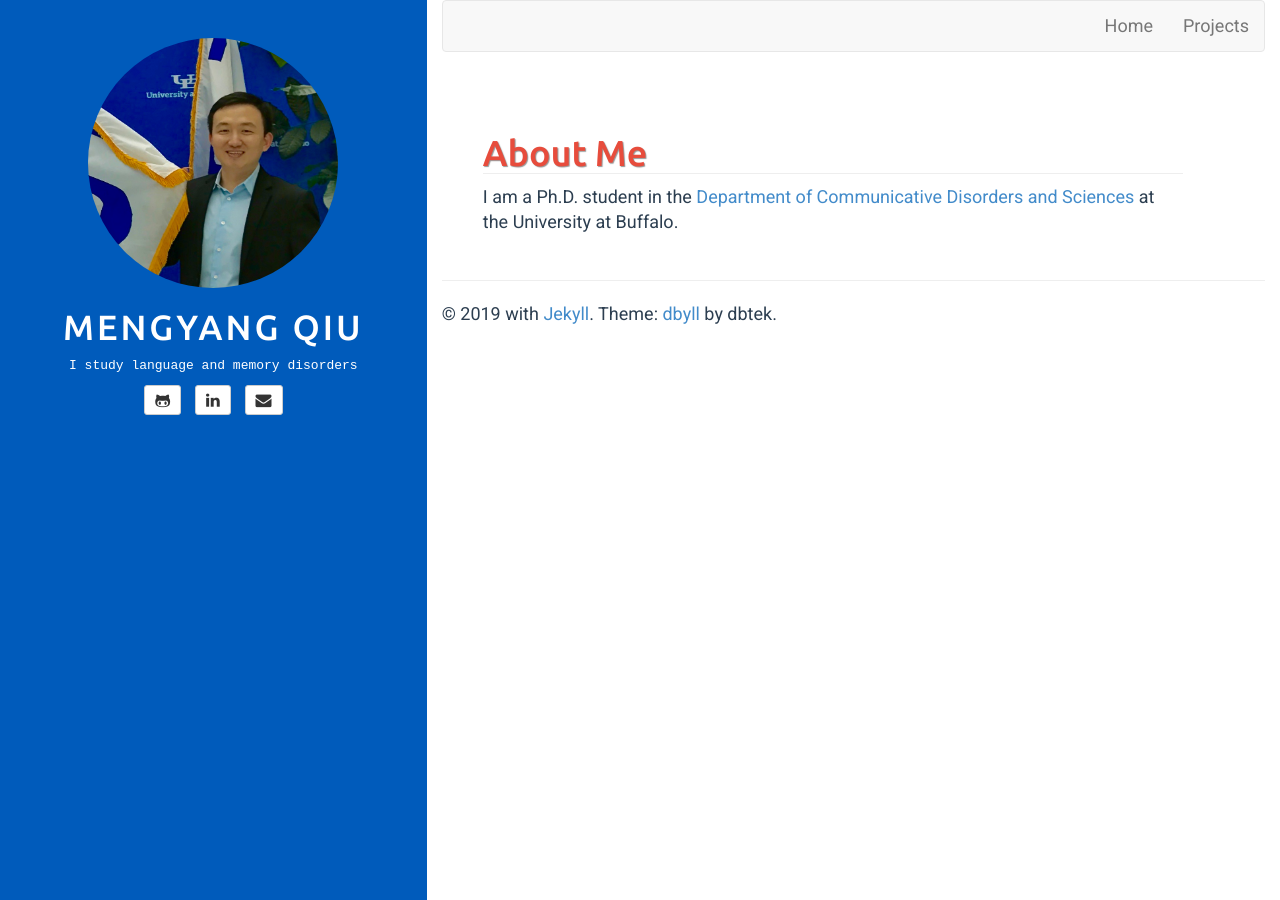
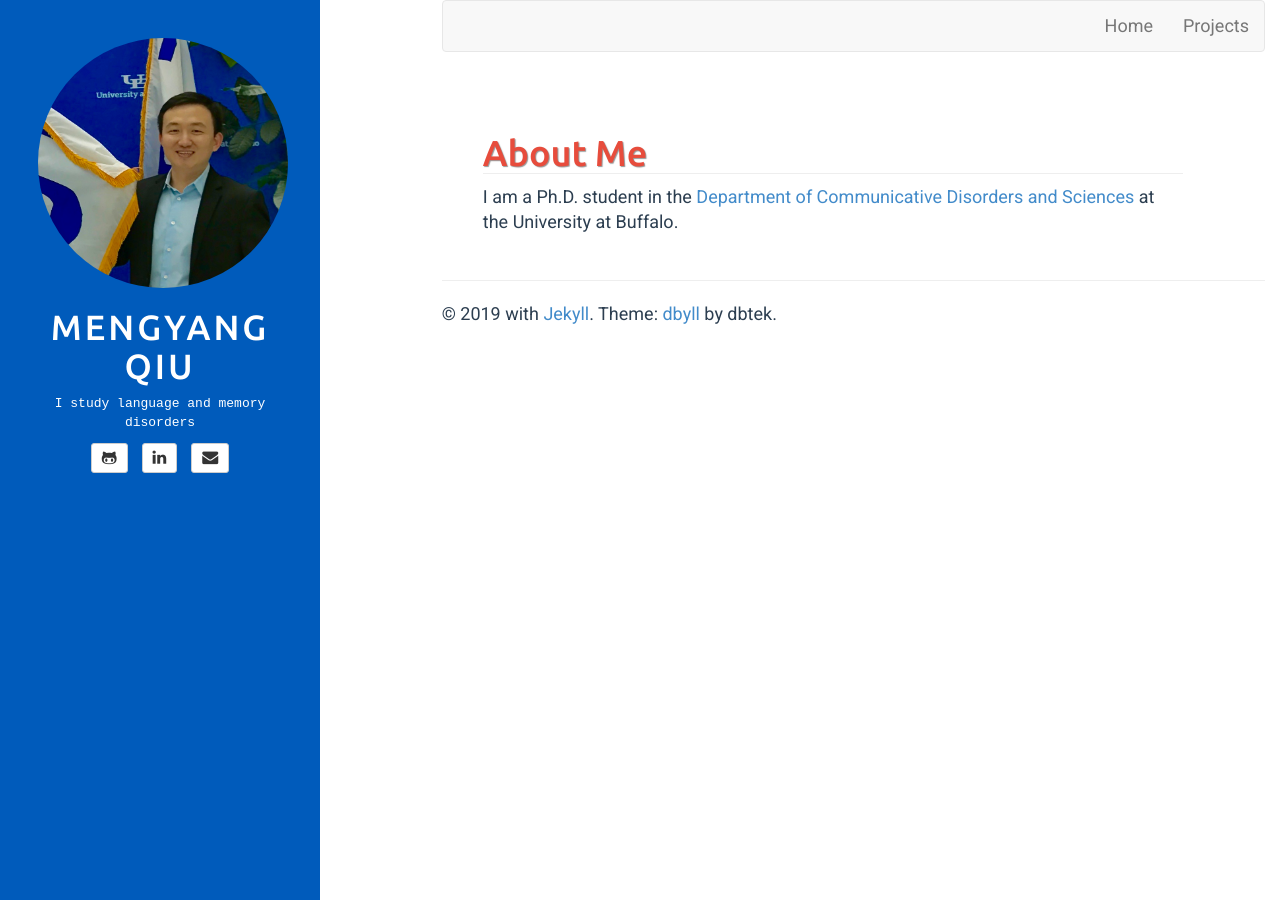
Before and after one commit to mengyangq/mengyangq.github.io, a Jekyll site: the page built from index.html, in a window 1280 px wide. Built offline with Jekyll 4.4.1, drawn with Linux system fonts in a browser that asks for light colours.

Commit message:
Update default.html

```diff
--- a/_includes/default.html
+++ b/_includes/default.html
@@ -92,7 +92,7 @@
 	</div>-->
 
 
-	<div class="col-sm-4 col-lg-4 sidebar hidden-xs" style="{% if site.sidebar_background_image %}background: url({{site.sidebar_background_image}}) no-repeat center center !important;{% endif %}">
+	<div class="col-sm-4 col-lg-3 sidebar hidden-xs" style="{% if site.sidebar_background_image %}background: url({{site.sidebar_background_image}}) no-repeat center center !important;{% endif %}">
 		{% include sidebar.html %}
 	</div>
 
```
